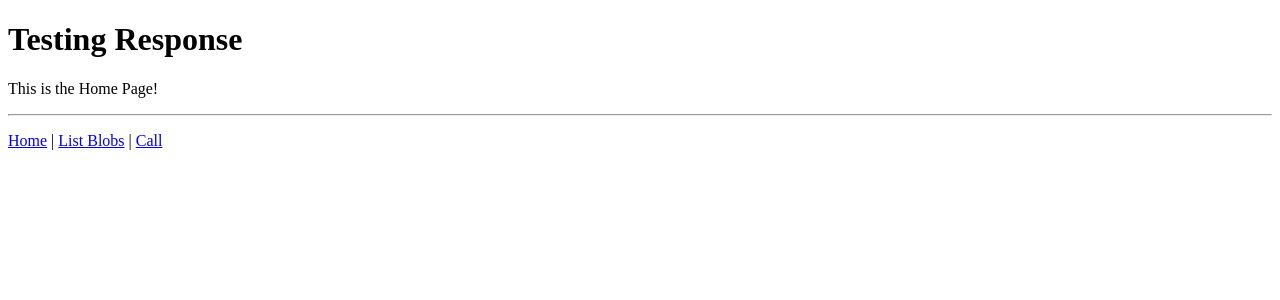
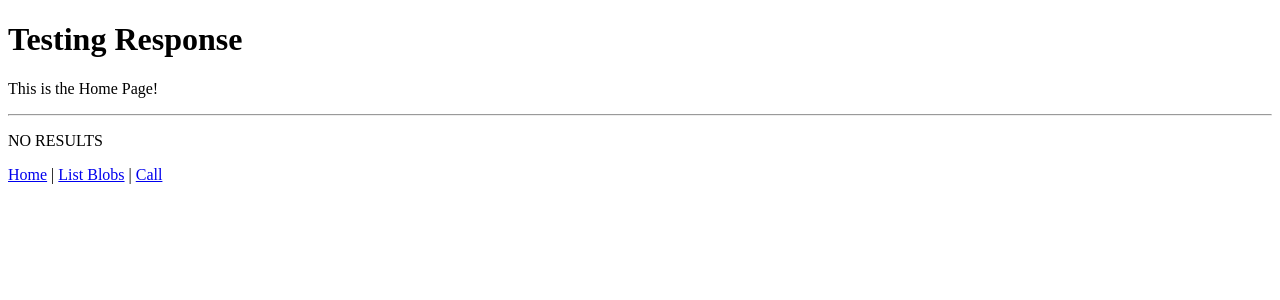
Before and after one commit to SeattleChris/test-site-content, a Flask app: page / in a window 1280 px wide. Shown: the part 147-447 px from the top of the page. Run offline with Flask 2, Linux system fonts and the light colour scheme.

Commit message:
Improved template for testing response.

```diff
--- a/application/templates/base.html
+++ b/application/templates/base.html
@@ -42,19 +42,37 @@
   <p>No text. </p>
   {% endif %}
   <hr />
-  {% if results %}
+  {% if results and results is mapping %}
+  <ul>
+    {% for key, value in results.items() %}
+    <li>
+      {{key}}:
+      {% if value is iterable and value is not string %}
+      <ul>
+        {% for val in value %}
+        <li>{% if key == 'url_list' %}{{ val|urlize }}{% else %}{{val}}{% endif %}</li>
+        {% else %}
+        <li>&nbsp; NONE </li>
+        {% endfor %}
+      </ul>
+      {% else %}
+        {% if key == 'url' %}{{ value|urlize }}{% else %}{{value}}{% endif %}
+      {% endif %}
+    </li>
+    {% endfor %}
+  </ul>
+  {% elif results and results is iterable and results is not string %}
   <ul>
     {% for result in results %}
-    <li>
-      {% if links == 'dict' %} {{result}}: {{results[result]}}
-      {% elif links %} <a href="{{result[1]}}">{{result[0]}}</a>
-      {% else %} {{result}}
-      {% endif %}
-    </li>
+    <li>{% if links %}<a href="{{result[1]}}">{{result[0]}}</a>{% else %}{{result}}{% endif %}</li>
     {% else %}
-    <li>Empty results. </li>
+    <li>Empty List</li>
     {% endfor %}
   </ul>
+  {% elif results %}
+  <p> {{results}} </p>
+  {% else %}
+  <p> NO RESULTS </p>
   {% endif %}
 </main>
 {% endblock content %}
```
